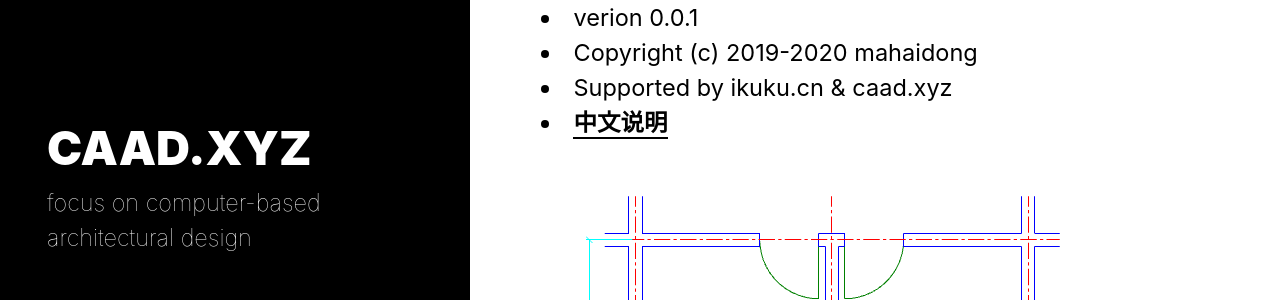
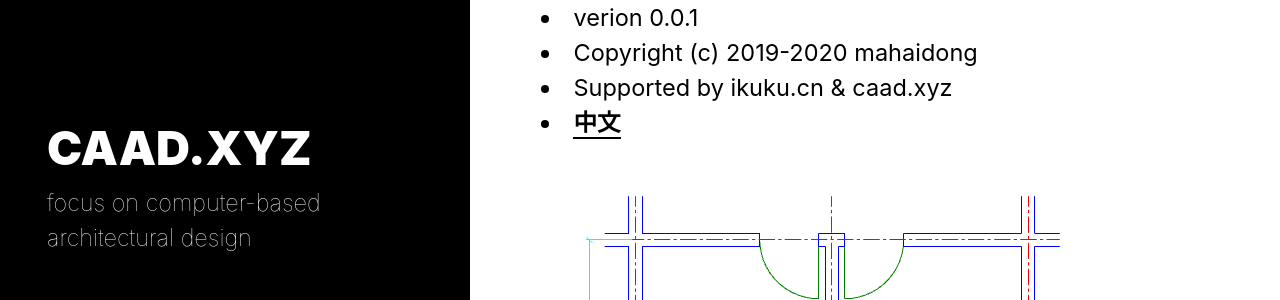
Before and after one commit to caadxyz/caadxyz.github.com, a Jekyll site: the page built from _posts/2020-06-08-caad4rhino-en.md, in a window 1280 px wide and 900 px high. Shown: the part 302-602 px from the top of the window. Built offline with Jekyll 4.4.1, drawn with Linux system fonts in a browser that asks for light colours.

Commit message:
Update 2020-06-08-caad4rhino-en.md

```diff
--- a/_posts/2020-06-08-caad4rhino-en.md
+++ b/_posts/2020-06-08-caad4rhino-en.md
@@ -11,7 +11,7 @@
 * verion 0.0.1
 * Copyright (c) 2019-2020 mahaidong
 * Supported by ikuku.cn & caad.xyz
-* [中文说明](/blog/caad4rhino-zh)
+* [中文](/blog/caad4rhino-zh)
 
 ![caad4rhino](/assets/images/1-caad4rhino/caad4rhino-w.png)
 
```
